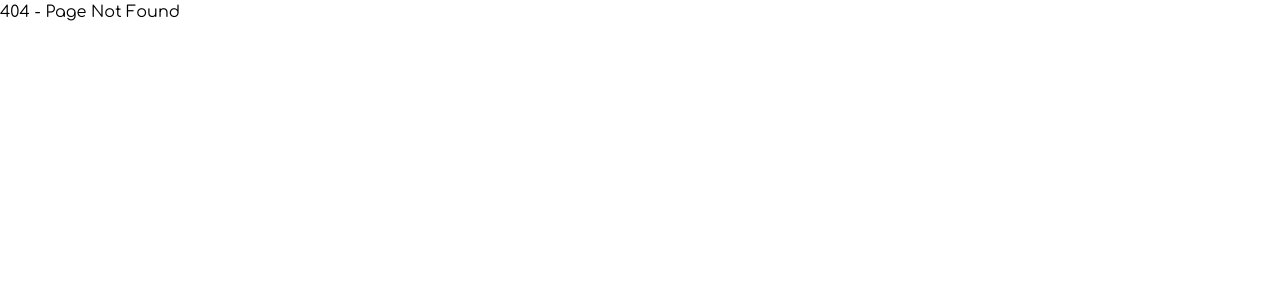
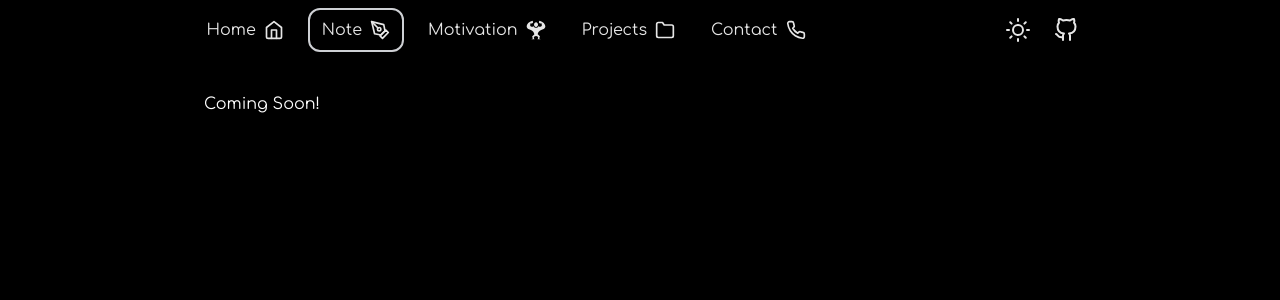
Before and after one commit to houlasovansela18/portfolio, a Next.js app in the folder app/: page /note in a window 1280 px wide. Before the commit this address had no page. Shown: the top 300 px of the page. Built offline with nearby package versions, Linux system fonts and the light colour scheme.

Commit message:
configuring new pages

```diff
--- /dev/null
+++ b/app/components/ContactComponents/ContactBodyContent.tsx
@@ -0,0 +1,21 @@
+import { FiDollarSign, FiDownload } from "react-icons/fi";
+import ProfileInfoContainer from "../Container/ProfileInfoContainer";
+import Rainbow from "../Stylish/Rainbow";
+import ProfilePicture from "../Picture/ProfilePicture";
+import { DarkModeContext } from "../../context/DarkModeContext";
+import { useContext } from "react";
+
+export default function HomeContent() {
+	const { darkMode, setDarkMode } = useContext(DarkModeContext);
+	const iSDarkMode = darkMode === "dark";
+	const aboutMe = `I am a software developer graduated from Kirirom Institute of
+	Technology. I had experiences in website, mobile development, AI,
+	machine learning and computer vision.`;
+	return (
+		<>
+			<div>
+				Coming Soon!
+			</div>
+		</>
+	);
+}
--- /dev/null
+++ b/app/components/ContactComponents/ContactPageContent.tsx
@@ -0,0 +1,16 @@
+import ResponsiveBodyContainer from "../Container/ResponsiveBodyContainer";
+import TopNavbar from "../Navbar/TopNavbar";
+import HomeContent from "./ContactBodyContent";
+
+export default function HomePageContent() {
+	return (
+		<>
+			<div className="flex-none">
+				<TopNavbar />
+			</div>
+			<div className="flex-1">
+				<ResponsiveBodyContainer ContentBody={HomeContent} />
+			</div>
+		</>
+	);
+}
--- /dev/null
+++ b/app/components/MotivationComponents/MotivationBodyContent.tsx
@@ -0,0 +1,21 @@
+import { FiDollarSign, FiDownload } from "react-icons/fi";
+import ProfileInfoContainer from "../Container/ProfileInfoContainer";
+import Rainbow from "../Stylish/Rainbow";
+import ProfilePicture from "../Picture/ProfilePicture";
+import { DarkModeContext } from "../../context/DarkModeContext";
+import { useContext } from "react";
+
+export default function HomeContent() {
+	const { darkMode, setDarkMode } = useContext(DarkModeContext);
+	const iSDarkMode = darkMode === "dark";
+	const aboutMe = `I am a software developer graduated from Kirirom Institute of
+	Technology. I had experiences in website, mobile development, AI,
+	machine learning and computer vision.`;
+	return (
+		<>
+			<div>
+				Coming Soon!
+			</div>
+		</>
+	);
+}
--- /dev/null
+++ b/app/components/MotivationComponents/MotivationPageContent.tsx
@@ -0,0 +1,16 @@
+import ResponsiveBodyContainer from "../Container/ResponsiveBodyContainer";
+import TopNavbar from "../Navbar/TopNavbar";
+import HomeContent from "./MotivationBodyContent";
+
+export default function HomePageContent() {
+	return (
+		<>
+			<div className="flex-none">
+				<TopNavbar />
+			</div>
+			<div className="flex-1">
+				<ResponsiveBodyContainer ContentBody={HomeContent} />
+			</div>
+		</>
+	);
+}
--- /dev/null
+++ b/app/components/NoteComponents/NoteBodyContent.tsx
@@ -0,0 +1,21 @@
+import { FiDollarSign, FiDownload } from "react-icons/fi";
+import ProfileInfoContainer from "../Container/ProfileInfoContainer";
+import Rainbow from "../Stylish/Rainbow";
+import ProfilePicture from "../Picture/ProfilePicture";
+import { DarkModeContext } from "../../context/DarkModeContext";
+import { useContext } from "react";
+
+export default function HomeContent() {
+	const { darkMode, setDarkMode } = useContext(DarkModeContext);
+	const iSDarkMode = darkMode === "dark";
+	const aboutMe = `I am a software developer graduated from Kirirom Institute of
+	Technology. I had experiences in website, mobile development, AI,
+	machine learning and computer vision.`;
+	return (
+		<>
+			<div>
+				Coming Soon!
+			</div>
+		</>
+	);
+}
--- /dev/null
+++ b/app/components/NoteComponents/NotePageContent.tsx
@@ -0,0 +1,16 @@
+import ResponsiveBodyContainer from "../Container/ResponsiveBodyContainer";
+import TopNavbar from "../Navbar/TopNavbar";
+import HomeContent from "./NoteBodyContent";
+
+export default function HomePageContent() {
+	return (
+		<>
+			<div className="flex-none">
+				<TopNavbar />
+			</div>
+			<div className="flex-1">
+				<ResponsiveBodyContainer ContentBody={HomeContent} />
+			</div>
+		</>
+	);
+}
--- /dev/null
+++ b/app/components/ProjectsComponents/ProjectsBodyContent.tsx
@@ -0,0 +1,21 @@
+import { FiDollarSign, FiDownload } from "react-icons/fi";
+import ProfileInfoContainer from "../Container/ProfileInfoContainer";
+import Rainbow from "../Stylish/Rainbow";
+import ProfilePicture from "../Picture/ProfilePicture";
+import { DarkModeContext } from "../../context/DarkModeContext";
+import { useContext } from "react";
+
+export default function HomeContent() {
+	const { darkMode, setDarkMode } = useContext(DarkModeContext);
+	const iSDarkMode = darkMode === "dark";
+	const aboutMe = `I am a software developer graduated from Kirirom Institute of
+	Technology. I had experiences in website, mobile development, AI,
+	machine learning and computer vision.`;
+	return (
+		<>
+			<div>
+				Coming Soon!
+			</div>
+		</>
+	);
+}
--- /dev/null
+++ b/app/components/ProjectsComponents/ProjectsPageContent.tsx
@@ -0,0 +1,16 @@
+import ResponsiveBodyContainer from "../Container/ResponsiveBodyContainer";
+import TopNavbar from "../Navbar/TopNavbar";
+import HomeContent from "./ProjectsBodyContent";
+
+export default function HomePageContent() {
+	return (
+		<>
+			<div className="flex-none">
+				<TopNavbar />
+			</div>
+			<div className="flex-1">
+				<ResponsiveBodyContainer ContentBody={HomeContent} />
+			</div>
+		</>
+	);
+}
--- /dev/null
+++ b/app/pages/contact.tsx
@@ -0,0 +1,12 @@
+import ContactPageContent from "../components/ContactComponents/ContactPageContent";
+import MainPageContainer from "../components/Container/MainPageContainer";
+import HeadCustom from "../components/Head/CustomHead";
+
+export default function Contact() {
+	return (
+		<>
+			<HeadCustom />
+			<MainPageContainer MainContent={ContactPageContent} />
+		</>
+	);
+}
--- /dev/null
+++ b/app/pages/motivation.tsx
@@ -0,0 +1,12 @@
+import MainPageContainer from "../components/Container/MainPageContainer";
+import HeadCustom from "../components/Head/CustomHead";
+import MotivationPageContent from "../components/MotivationComponents/MotivationPageContent";
+
+export default function Motivation() {
+	return (
+		<>
+			<HeadCustom />
+			<MainPageContainer MainContent={MotivationPageContent}/>
+		</>
+	);
+}
--- /dev/null
+++ b/app/pages/note.tsx
@@ -0,0 +1,12 @@
+import HeadCustom from "../components/Head/CustomHead";
+import MainPageContainer from "../components/Container/MainPageContainer";
+import NotePageContent from "../components/NoteComponents/NotePageContent";
+
+export default function Note() {
+	return (
+		<>
+			<HeadCustom />
+			<MainPageContainer MainContent={NotePageContent} />
+		</>
+	);
+}
--- /dev/null
+++ b/app/pages/projects.tsx
@@ -0,0 +1,12 @@
+import MainPageContainer from "../components/Container/MainPageContainer";
+import HeadCustom from "../components/Head/CustomHead";
+import ProjectsPageContent from "../components/ProjectsComponents/ProjectsPageContent";
+
+export default function Projects() {
+	return (
+		<>
+			<HeadCustom />
+			<MainPageContainer MainContent={ProjectsPageContent} />
+		</>
+	);
+}
```
